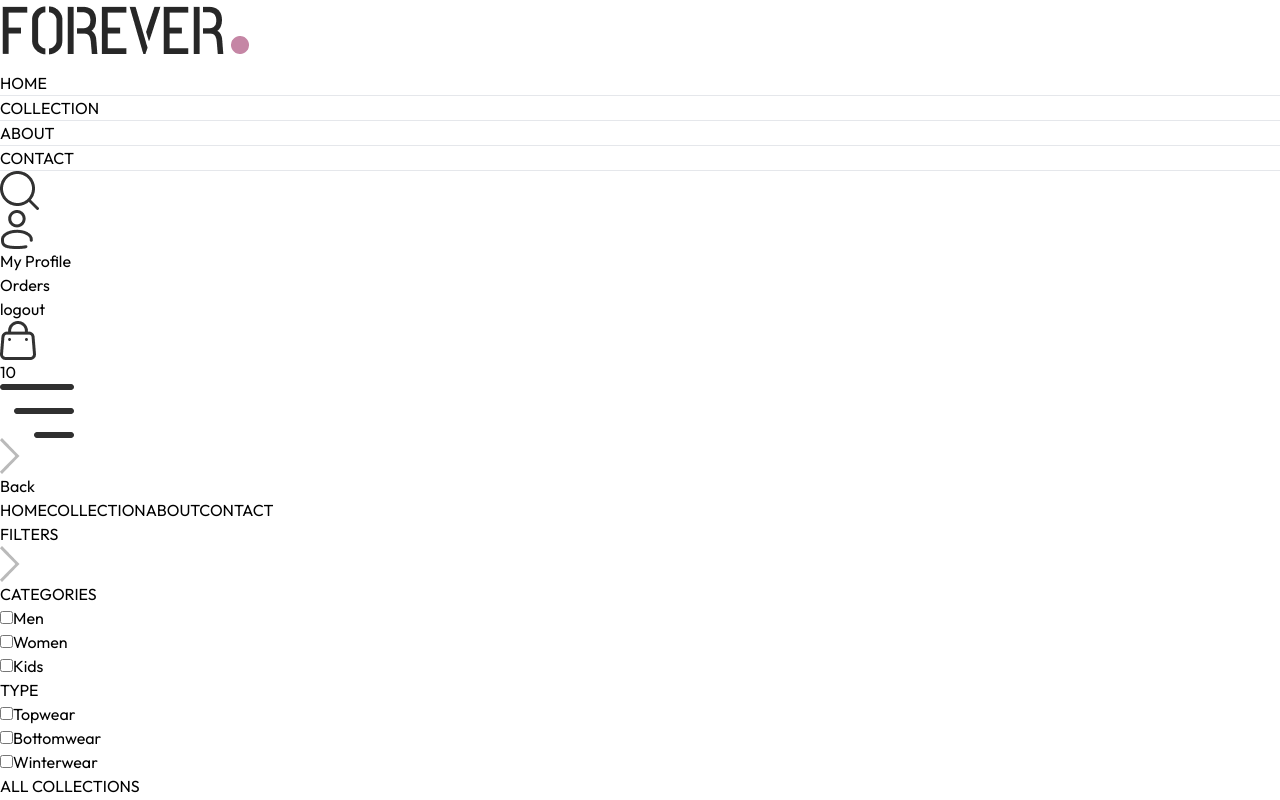
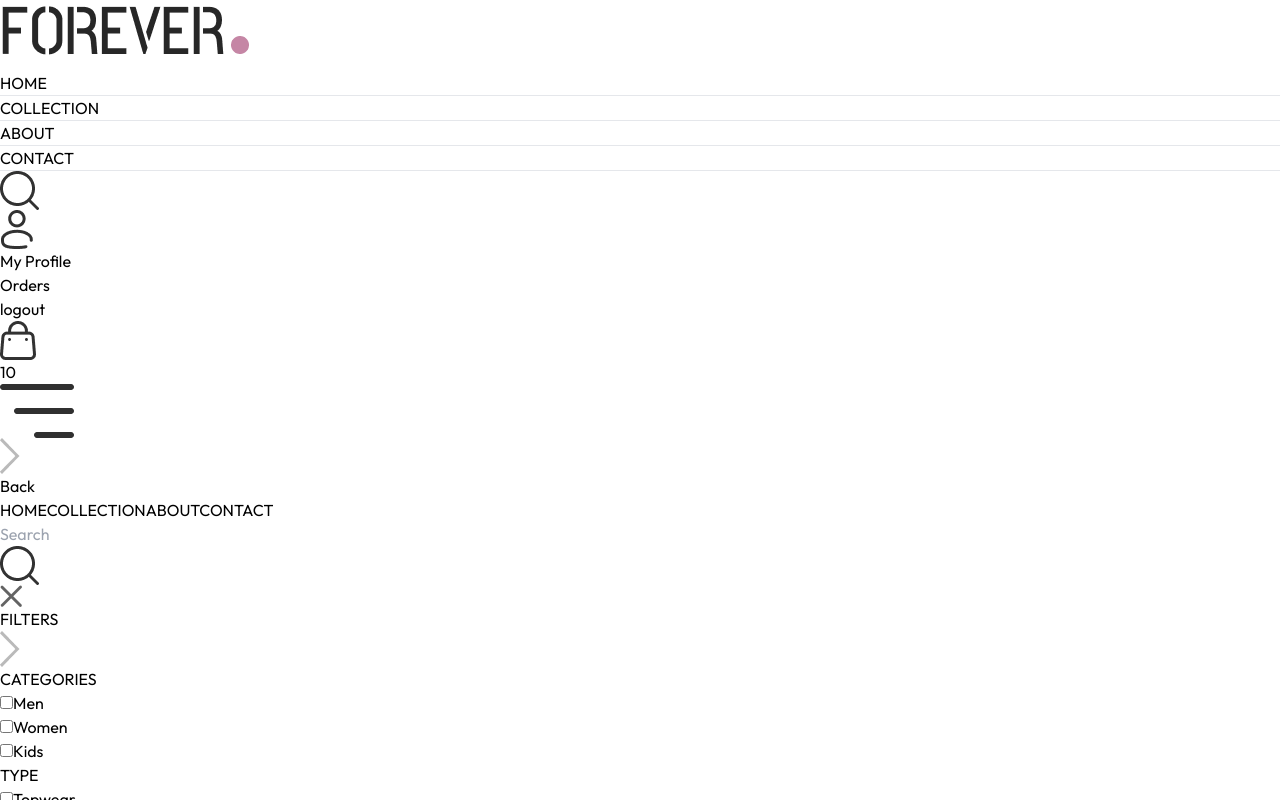
Before and after one commit to Sakunthala26/ecommerce-app, a React (Vite) app in the folder frontend/: page /collection in a window 1280 px wide. Both pictures are taken after a click on the picture 19 px from the left and 190 px from the top of the page. Shown: the top 800 px of the page. Built offline with nearby package versions, Linux system fonts and the light colour scheme.

Commit message:
search bar update

```diff
--- a/frontend/src/App.jsx
+++ b/frontend/src/App.jsx
@@ -11,12 +11,14 @@
 import Orders from './pages/Orders';
 import Navbar from './components/Navbar';
 import Footer from './components/Footer';
+import SearchBar from './components/SearchBar';
 
 
 const App = () => {
   return (
     <div className='px-4  sm:px-[5vw] md:px-[7vw] lg:px-[9vw]'>
       <Navbar/>
+      <SearchBar/>
       <Routes>
 <Route path='/' element={<Home/>}/>
 <Route path='/collection' element={<Collection/>}/>
--- a/frontend/src/components/Navbar.jsx
+++ b/frontend/src/components/Navbar.jsx
@@ -1,19 +1,19 @@
-import React, { useState } from 'react'
-import {assets} from '../assets/frontend_assets/assets'
-import { Link, NavLink } from 'react-router-dom'
-import collection from './../pages/Collection';
-
+import React, { useContext, useState } from 'react';
+import {assets} from '../assets/frontend_assets/assets';
+import { Link, NavLink } from 'react-router-dom';
+import { ShopContext } from '../context/ShopContext';
 
 const Navbar = () => {
 
     const [visible,setVisible] = useState(false);
+    const {setShowSearch} = useContext(ShopContext);
 
   return (
     <div className='flex items-center justify-between py-5 font-medium'>
 
       <Link to='/'>  <img src={assets.logo} className='w-36'    alt=""/></Link>
 
-        <ui className='hidden sm:flex gap-5 text:sm text-gray-700'>
+        <ul className='hidden sm:flex gap-5 text-sm text-gray-700'>
 
 <NavLink to='/' className='flex flex-col items-center gap-1'>
     <p>HOME</p>
@@ -38,9 +38,9 @@
    <hr className='w-2/4 border-none h-[1.5px] bg-gray-700 hidden'/>
 
 </NavLink>
-        </ui>
+        </ul>
         <div className='flex items-center gap-6'>
-            <img src={assets.search_icon} className='w-5 cursor-pointer' alt=""/>
+            <img onClick={()=>setShowSearch(true)} src={assets.search_icon} className='w-5 cursor-pointer' alt=""/>
             <div className='group relative'>
                 <img className='w-5 cursor-pointer ' src={assets.profile_icon} alt=""/>
                 <div className='group-hover:block hidden absolute dropdown-menu right-0 pt-4'>
--- /dev/null
+++ b/frontend/src/components/SearchBar.jsx
@@ -0,0 +1,33 @@
+import React, { useContext, useEffect, useState } from 'react'
+import { ShopContext } from '../context/ShopContext'
+import { assets } from '../assets/frontend_assets/assets';
+import { useLocation } from 'react-router-dom';
+
+const SearchBar = () => {
+
+    const{ search,setSearch,showSearch,setShowSearch } = useContext(ShopContext);
+    const [visible,setVisible] = useState(false);
+    const location = useLocation();
+
+    useEffect(()=>{
+         if (location.pathname.includes('collection') ) {
+            setVisible(true);
+         }
+         else{
+          setVisible(false);
+         }
+    },[location])
+
+
+  return showSearch  && visible ? (
+    <div className='border-t border-b bg-gray-50 text-center'>
+        <div className='inline-flex items-center justify-center border border-gray-400 px-5 py-2 my-5 mx-3 rounded-full w-3/4 sm:w-1/2 px-5'>
+            <input value={search} onChange={(e)=>setSearch(e.target.value)} className='flex-1 outline-none  bg-inherit text-sm' type="text" placeholder='Search' />
+            <img className='w-4' src={assets.search_icon} alt="" />
+        </div>
+      <img onClick={()=>setShowSearch(false)} className='inline w-3 cursor-pointer'  src={assets.cross_icon} alt="" />
+    </div>
+  ) : null
+}
+
+export default SearchBar
--- a/frontend/src/context/ShopContext.jsx
+++ b/frontend/src/context/ShopContext.jsx
@@ -1,4 +1,4 @@
-import { createContext } from "react";
+import { createContext, useState } from "react";
 import { products } from "../assets/frontend_assets/assets";
 
 
@@ -7,9 +7,12 @@
 
     const currency = '$';
     const delivery_fee = 10;
+    const [search,setSearch] = useState('');
+    const [showSearch,setShowSearch] = useState(false);
 
     const value = {
-        products,currency,delivery_fee
+        products,currency,delivery_fee,
+        search,setSearch,showSearch,setShowSearch
     }
 
     return(
--- a/frontend/src/pages/Collection.jsx
+++ b/frontend/src/pages/Collection.jsx
@@ -7,11 +7,12 @@
 
 const Collection = () => {
 
-  const { products } = useContext(ShopContext);
+  const { products , search , showSearch } = useContext(ShopContext);
   const [showFilter, setShowFilter] = useState(false);
   const [filterProducts, setFilterProducts] = useState([]);
   const [category, setCategory] = useState([]);
   const [subCategory, setSubCategory] = useState([]);
+  const [sortType,setSortType] = useState('relavent');
 
   const toggleCategory = (e) => {
     if (category.includes(e.target.value)) {
@@ -32,11 +33,13 @@
   const applyFilter = () => {
     let productsCopy = products.slice();
 
+  if (showSearch && search) {
+    productsCopy = productsCopy.filter(item => item.name.toLowerCase().includes(search.toLowerCase()))
+  }
+
     if (category.length > 0) {
       productsCopy = productsCopy.filter(item => category.includes(item.category));
     }
-
-    setFilterProducts(productsCopy)
 
     if (subCategory.length > 0) {
       productsCopy = productsCopy.filter(item => subCategory.includes(item.subCategory));
@@ -45,13 +48,34 @@
     setFilterProducts(productsCopy);
   };
 
-  useEffect(() => {
-    setFilterProducts(products);
-  }, []);
+
+    const sortProduct = () => {
+
+        let fpCopy = filterProducts.slice();
+
+        switch (sortType) {
+          case 'low-high':
+          setFilterProducts(fpCopy.sort((a,b)=>(a.price - b.price)));
+          break;
+
+          case 'high-low':
+          setFilterProducts(fpCopy.sort((a,b)=>(b.price - a.price)));
+          break;
+
+          default:
+            applyFilter();
+            break;
+
+        }
+    }
 
   useEffect(() => {
     applyFilter();
-  }, [category, subCategory]);
+  }, [category, subCategory, search,showSearch]);
+
+  useEffect(() => {
+    sortProduct();
+  }, [sortType]);
 
   return (
     <div className='flex flex-col sm:flex-row gap-1 sm:gap-10 pt-10 border-t'>
@@ -99,7 +123,7 @@
           <Title text1={'ALL'} text2={'COLLECTIONS'} />
 
           {/* Product Sort */}
-          <select className='border-2 border-gray-300 text-sm px-2'>
+          <select onChange={(e)=>setSortType(e.target.value)} className='border-2 border-gray-300 text-sm px-2'>
             <option value="relevant">Sort by: Relevant</option>
             <option value="low-high">Sort by: Low to High</option>
             <option value="high-low">Sort by: High to Low</option>
--- a/frontend/src/pages/Home.jsx
+++ b/frontend/src/pages/Home.jsx
@@ -4,8 +4,7 @@
 import BestSeller from '../components/BestSeller';
 import OurPolicy from '../components/OurPolicy';
 import NewsLetterBox from '../components/NewsLetterBox';
-import Collection from "../pages/Collection";
-
+import Collection from "./Collection";
 
 const Home = () => {
   return (
```
